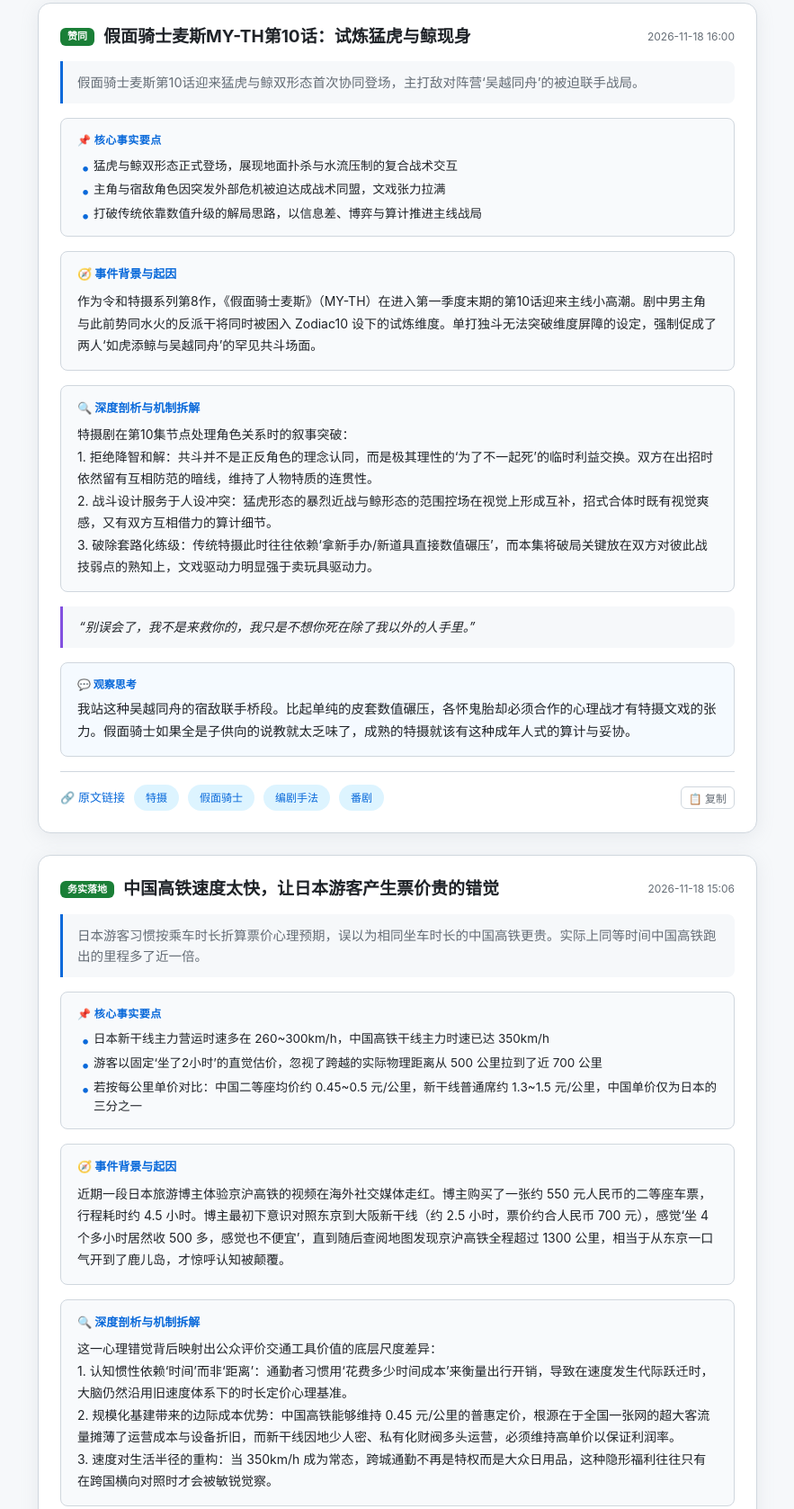
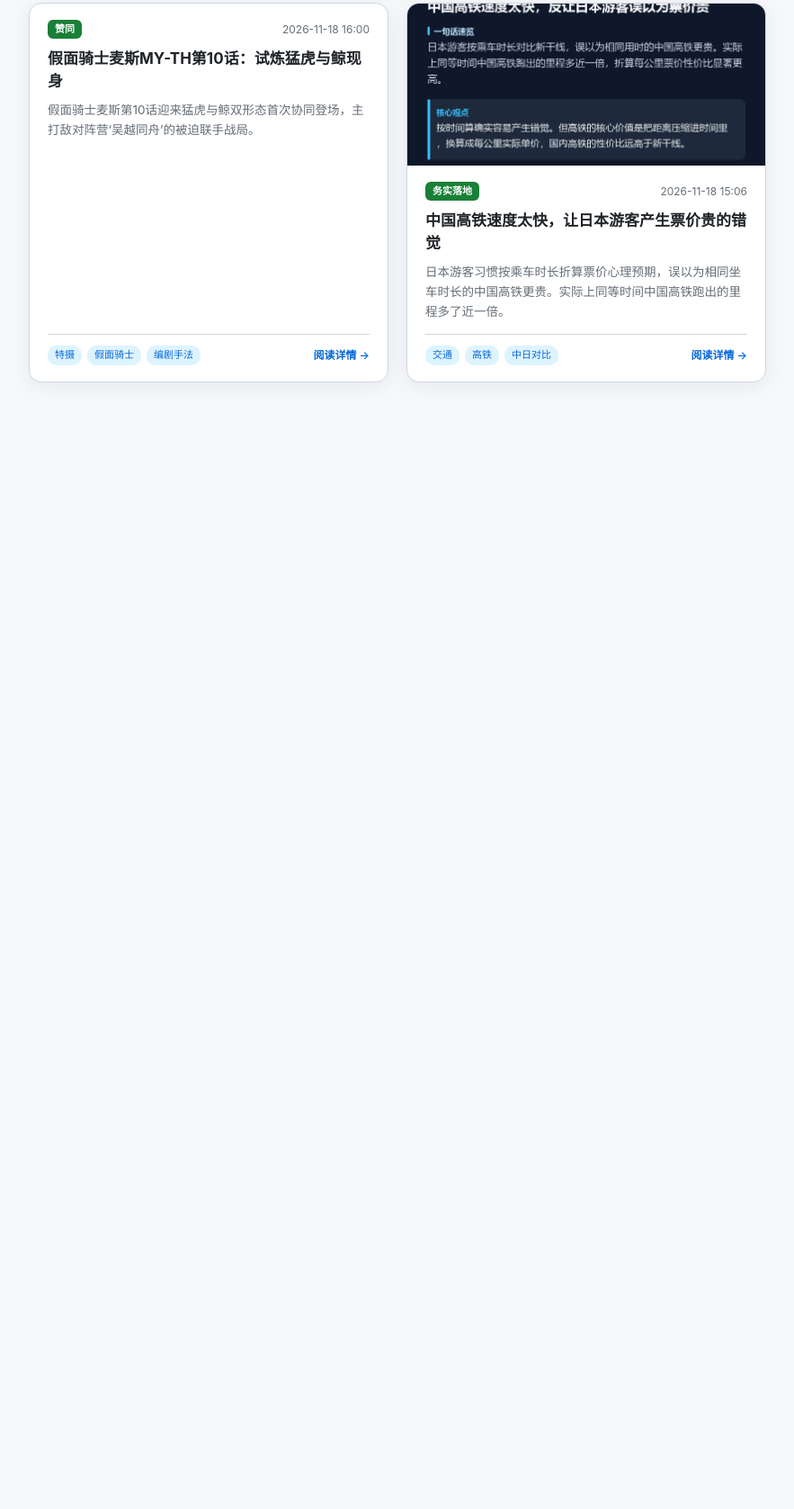
Before and after one commit to Try-different/material-archive, a plain HTML site: page index.html in a window 1280 px wide. Shown: the part 333-2010 px from the top of the page at 90% size, without its empty margins (198-1081 px from the left). After the commit the page ends 838 px from the top, so only its background shows below. Drawn offline with Linux system fonts and the light colour scheme.

Commit message:
feat: 实现卡片列表与独立详情页（点击卡片进入详情，支持浏览器返回与直链）

```diff
--- a/index.html
+++ b/index.html
@@ -20,7 +20,7 @@
   --tag-active-bg: #1f6feb;
   --tag-active-text: #ffffff;
   --quote-bg: rgba(88,166,255,0.06);
-  --section-bg: rgba(255,255,255,0.025);
+  --section-bg: rgba(255,255,255,0.03);
   --gradient-start: #58a6ff;
   --gradient-end: #bc8cff;
   --shadow: 0 4px 20px rgba(0,0,0,0.3);
@@ -78,7 +78,7 @@ header {
   padding: 14px 0;
 }
 .header-inner {
-  max-width: 840px; margin: 0 auto; padding: 0 20px;
+  max-width: 860px; margin: 0 auto; padding: 0 20px;
   display: flex; align-items: center; justify-content: space-between;
 }
 .site-title {
@@ -102,7 +102,7 @@ header {
 }
 .theme-btn:hover { border-color: var(--accent); }
 
-.container { max-width: 840px; margin: 0 auto; padding: 24px 20px 80px; }
+.container { max-width: 860px; margin: 0 auto; padding: 24px 20px 80px; }
 
 /* Dashboard banner */
 .dashboard {
@@ -165,38 +165,47 @@ header {
   font-weight: 600;
 }
 
-/* Feed Entries */
-.entry {
+/* List View Grid */
+.cards-grid {
+  display: grid;
+  grid-template-columns: repeat(auto-fill, minmax(360px, 1fr));
+  gap: 20px;
+}
+.card-item {
   background: var(--card-bg);
   border: 1px solid var(--border);
   border-radius: 14px;
-  padding: 24px;
-  margin-bottom: 24px;
+  overflow: hidden;
   box-shadow: var(--shadow);
-  transition: border-color 0.25s;
+  cursor: pointer;
+  display: flex; flex-direction: column;
+  transition: transform 0.2s, border-color 0.2s, box-shadow 0.2s;
 }
-.entry:hover {
+.card-item:hover {
+  transform: translateY(-3px);
   border-color: var(--card-hover-border);
+  box-shadow: 0 8px 24px rgba(0,0,0,0.18);
 }
-.entry-header {
-  display: flex; align-items: flex-start; justify-content: space-between;
-  margin-bottom: 14px; gap: 14px;
+.card-thumb-wrap {
+  width: 100%; height: 180px; background: var(--border);
+  position: relative; overflow: hidden;
 }
-.entry-title-wrap { display: flex; align-items: center; gap: 10px; flex: 1; flex-wrap: wrap; }
-.entry-title {
-  font-size: 19px; font-weight: 700; line-height: 1.4;
-  color: var(--text);
+.card-thumb {
+  width: 100%; height: 100%; object-fit: cover;
+  transition: transform 0.3s;
 }
-.entry-time {
-  font-size: 12px; color: var(--text-secondary);
-  white-space: nowrap; padding-top: 3px;
+.card-item:hover .card-thumb { transform: scale(1.03); }
+.card-body {
+  padding: 18px 20px; flex: 1; display: flex; flex-direction: column;
 }
-
+.card-header-meta {
+  display: flex; align-items: center; justify-content: space-between;
+  margin-bottom: 10px; gap: 8px;
+}
 .stance-badge {
   font-size: 11px; font-weight: 600;
   padding: 2px 8px; border-radius: 6px;
   color: #ffffff; display: inline-flex; align-items: center; gap: 4px;
-  line-height: 1.4;
 }
 .stance-agree { background: var(--stance-agree); }
 .stance-oppose { background: var(--stance-oppose); }
@@ -204,119 +213,149 @@ header {
 .stance-fun { background: var(--stance-fun); }
 .stance-default { background: var(--stance-default); }
 
-.entry-summary {
-  font-size: 14.5px; color: var(--text-secondary);
-  margin-bottom: 16px;
-  padding: 12px 16px;
-  background: var(--quote-bg);
-  border-left: 3px solid var(--accent);
-  border-radius: 0 8px 8px 0;
-  line-height: 1.6;
+.card-time { font-size: 12px; color: var(--text-secondary); }
+.card-title {
+  font-size: 17px; font-weight: 700; line-height: 1.45;
+  color: var(--text); margin-bottom: 10px;
+}
+.card-snippet {
+  font-size: 13.5px; color: var(--text-secondary);
+  line-height: 1.6; margin-bottom: 14px; flex: 1;
+  display: -webkit-box; -webkit-line-clamp: 3; -webkit-box-orient: vertical;
+  overflow: hidden;
+}
+.card-footer {
+  display: flex; align-items: center; justify-content: space-between;
+  padding-top: 12px; border-top: 1px solid var(--border);
+  font-size: 12px; color: var(--accent);
+}
+.card-tags { display: flex; gap: 6px; flex-wrap: wrap; }
+.card-tag {
+  background: var(--tag-bg); color: var(--tag-text);
+  padding: 2px 8px; border-radius: 10px; font-size: 11px;
+}
+.read-more-hint {
+  font-weight: 600; display: inline-flex; align-items: center; gap: 4px;
 }
 
-/* Bullet points (Takeaways) */
-.entry-points {
+/* Detail View Viewport */
+.detail-view {
+  display: none;
+  animation: fadeIn 0.25s ease-out;
+}
+.detail-view.active { display: block; }
+
+@keyframes fadeIn {
+  from { opacity: 0; transform: translateY(6px); }
+  to { opacity: 1; transform: translateY(0); }
+}
+
+.back-bar {
+  margin-bottom: 20px;
+}
+.back-btn {
+  background: var(--card-bg);
+  border: 1px solid var(--border);
+  color: var(--text);
+  border-radius: 8px;
+  padding: 8px 16px;
+  font-size: 13.5px; font-weight: 600;
+  cursor: pointer;
+  display: inline-flex; align-items: center; gap: 8px;
+  transition: all 0.2s;
+}
+.back-btn:hover { border-color: var(--accent); color: var(--accent); }
+
+.article-card {
+  background: var(--card-bg);
+  border: 1px solid var(--border);
+  border-radius: 16px;
+  padding: 32px;
+  box-shadow: var(--shadow);
+}
+.article-header {
+  margin-bottom: 24px; padding-bottom: 20px;
+  border-bottom: 1px solid var(--border);
+}
+.article-meta {
+  display: flex; align-items: center; gap: 12px;
+  margin-bottom: 14px; flex-wrap: wrap;
+}
+.article-title {
+  font-size: 26px; font-weight: 800; line-height: 1.4;
+  color: var(--text); margin-bottom: 14px;
+}
+.article-summary-lead {
+  font-size: 16px; line-height: 1.7; color: var(--text-secondary);
+  background: var(--quote-bg); padding: 14px 18px;
+  border-left: 4px solid var(--accent);
+  border-radius: 0 8px 8px 0;
+}
+
+.article-image-box {
+  margin: 24px 0; border-radius: 10px; overflow: hidden;
+  max-height: 520px; background: var(--border);
+}
+.article-image {
+  width: 100%; display: block; object-fit: cover;
+  cursor: zoom-in;
+}
+
+.detail-section {
+  margin: 24px 0; padding: 20px 22px;
   background: var(--section-bg);
-  border: 1px solid var(--border);
-  border-radius: 8px;
-  padding: 14px 18px;
-  margin-bottom: 16px;
+  border-radius: 10px; border: 1px solid var(--border);
 }
-.points-title {
-  font-size: 12px; font-weight: 700; color: var(--accent);
-  margin-bottom: 8px; letter-spacing: 0.5px;
+.detail-title {
+  font-size: 15px; font-weight: 700; color: var(--accent);
+  margin-bottom: 12px; display: flex; align-items: center; gap: 8px;
 }
+.detail-content {
+  font-size: 15px; line-height: 1.8; color: var(--text);
+  white-space: pre-line;
+}
+
 .points-list {
-  list-style: none; display: flex; flex-direction: column; gap: 6px;
+  list-style: none; display: flex; flex-direction: column; gap: 8px;
 }
 .points-list li {
-  font-size: 13.5px; line-height: 1.55; color: var(--text);
-  position: relative; padding-left: 18px;
+  font-size: 14.5px; line-height: 1.6; color: var(--text);
+  position: relative; padding-left: 20px;
 }
 .points-list li::before {
   content: "•"; position: absolute; left: 4px; top: -1px;
-  color: var(--accent); font-size: 18px;
-}
-
-/* Full direct sections */
-.detail-section {
-  margin-bottom: 16px;
-  padding: 14px 18px;
-  background: var(--section-bg);
-  border-radius: 8px;
-  border: 1px solid var(--border);
-}
-.detail-title {
-  font-size: 13px; font-weight: 700; color: var(--accent);
-  margin-bottom: 8px; display: flex; align-items: center; gap: 6px;
-}
-.detail-content {
-  font-size: 14px; line-height: 1.75; color: var(--text);
-  white-space: pre-line;
+  color: var(--accent); font-size: 20px;
 }
 
 .quote-box {
-  margin-bottom: 16px;
-  padding: 12px 18px;
-  border-left: 3px solid var(--gradient-end);
+  margin: 24px 0; padding: 16px 22px;
+  border-left: 4px solid var(--gradient-end);
   background: var(--quote-bg);
   border-radius: 0 8px 8px 0;
-  font-style: italic;
-  font-size: 14px; color: var(--text);
-  line-height: 1.6;
+  font-style: italic; font-size: 15px; line-height: 1.7;
 }
 
-.entry-comment-box {
-  margin: 16px 0;
-  padding: 14px 18px;
+.article-comment-box {
+  margin: 24px 0; padding: 20px 22px;
   background: rgba(88,166,255,0.06);
-  border-radius: 8px;
-  border: 1px solid var(--border);
+  border-radius: 10px; border: 1px solid var(--border);
 }
 .comment-label {
-  font-size: 12px; font-weight: 700; color: var(--accent);
-  margin-bottom: 6px; display: flex; align-items: center; gap: 6px;
+  font-size: 14px; font-weight: 700; color: var(--accent);
+  margin-bottom: 8px; display: flex; align-items: center; gap: 8px;
 }
-.entry-comment {
-  font-size: 14.5px; line-height: 1.7; color: var(--text);
+.article-comment {
+  font-size: 15.5px; line-height: 1.8; color: var(--text);
 }
 
-.entry-image-box {
-  position: relative; margin: 16px 0; border-radius: 8px; overflow: hidden;
-  max-height: 480px; background: var(--border);
+.article-footer-bar {
+  display: flex; align-items: center; justify-content: space-between;
+  margin-top: 32px; padding-top: 20px;
+  border-top: 1px solid var(--border);
+  flex-wrap: wrap; gap: 14px;
 }
-.entry-image {
-  width: 100%; display: block; object-fit: cover;
-  border-radius: 8px; cursor: zoom-in;
-  transition: opacity 0.2s;
-}
-.entry-image:hover { opacity: 0.95; }
-
-.entry-footer {
-  display: flex; align-items: center; justify-content: space-between;
-  flex-wrap: wrap; gap: 12px;
-  padding-top: 14px;
-  border-top: 1px solid var(--border);
-  font-size: 13px;
-}
-.footer-left { display: flex; align-items: center; gap: 10px; flex-wrap: wrap; }
-.footer-right { display: flex; align-items: center; gap: 10px; }
-.entry-source {
-  color: var(--accent); text-decoration: none;
-  display: inline-flex; align-items: center; gap: 4px; font-size: 13px;
-}
-.entry-source:hover { text-decoration: underline; }
-.copy-btn {
-  background: none; border: 1px solid var(--border);
-  color: var(--text-secondary); border-radius: 6px;
-  padding: 3px 8px; font-size: 12px; cursor: pointer;
-  display: inline-flex; align-items: center; gap: 4px;
-  transition: all 0.2s;
-}
-.copy-btn:hover { color: var(--text); border-color: var(--text); }
 
 .empty-state { text-align: center; padding: 80px 20px; color: var(--text-secondary); }
-.empty-state p { font-size: 15px; }
 
 /* Lightbox Modal */
 .lightbox {
@@ -344,9 +383,10 @@ header {
 }
 .toast.show { opacity: 1; transform: translateY(0); }
 
-@media (max-width: 600px) {
-  .entry { padding: 18px; }
-  .entry-title { font-size: 17px; }
+@media (max-width: 680px) {
+  .cards-grid { grid-template-columns: 1fr; }
+  .article-card { padding: 20px 18px; }
+  .article-title { font-size: 20px; }
   .dashboard { grid-template-columns: 1fr 1fr; }
 }
 </style>
@@ -355,7 +395,7 @@ header {
 
 <header>
   <div class="header-inner">
-    <div class="site-title" onclick="resetFilters()">📡 素材归档站</div>
+    <div class="site-title" onclick="goHome()">📡 素材归档站</div>
     <div class="header-actions">
       <button class="theme-btn" id="themeToggle" onclick="toggleTheme()">🌓 切换主题</button>
     </div>
@@ -363,6 +403,8 @@ header {
 </header>
 
 <div class="container">
+  <!-- LIST VIEW -->
+  <div id="listView">
     <!-- Metrics Dashboard -->
     <div class="dashboard">
       <div class="metric-card">
@@ -389,8 +431,17 @@ header {
       <div class="tag-list" id="tagList"></div>
     </div>
 
-  <!-- Feed -->
-  <div id="feed"></div>
+    <!-- Cards Grid -->
+    <div class="cards-grid" id="cardsGrid"></div>
+  </div>
+
+  <!-- DETAIL VIEW -->
+  <div class="detail-view" id="detailView">
+    <div class="back-bar">
+      <button class="back-btn" onclick="goHome()">← 返回列表</button>
+    </div>
+    <article class="article-card" id="articleCard"></article>
+  </div>
 </div>
 
 <!-- Lightbox Modal -->
@@ -442,10 +493,10 @@ function showToast(text) {
   setTimeout(() => t.classList.remove('show'), 2000);
 }
 
-function copyText(title, comment, source) {
-  const content = `${title}\n\n${comment}${source ? '\n出处: ' + source : ''}`;
-  navigator.clipboard.writeText(content).then(() => {
-    showToast('卡片内容已复制');
+function copyArticle(title, url) {
+  const text = `${title}\n${url || window.location.href}`;
+  navigator.clipboard.writeText(text).then(() => {
+    showToast('文章链接已复制');
   }).catch(() => {
     showToast('复制失败');
   });
@@ -460,30 +511,121 @@ function getStanceClass(stance) {
   return 'stance-default';
 }
 
-function renderEntry(e) {
-  const tags = e.tags || [];
-  const points = e.points || [];
+function openLightbox(src) {
+  document.getElementById('lightboxImg').src = src;
+  document.getElementById('lightbox').classList.add('active');
+}
+
+// Router
+function route() {
+  const hash = window.location.hash;
+  const match = hash.match(/^#\/entry\/(.+)$/);
+  if (match) {
+    const entryId = match[1];
+    showDetail(entryId);
+  } else {
+    showList();
+  }
+}
+window.addEventListener('hashchange', route);
+
+function goHome() {
+  window.location.hash = '#/';
+}
+
+function openEntry(id) {
+  window.location.hash = '#/entry/' + id;
+  window.scrollTo({ top: 0, behavior: 'smooth' });
+}
+
+function showList() {
+  document.getElementById('listView').style.display = 'block';
+  document.getElementById('detailView').classList.remove('active');
+  renderList(document.getElementById('searchBox').value);
+}
+
+function showDetail(id) {
+  const entry = allEntries.find(e => String(e.id) === String(id));
+  if (!entry) {
+    goHome();
+    return;
+  }
+  document.getElementById('listView').style.display = 'none';
+  const detailView = document.getElementById('detailView');
+  detailView.classList.add('active');
+  renderDetail(entry);
+}
+
+function renderCardItem(e) {
   const stance = e.stance || '观察';
   const stanceClass = getStanceClass(stance);
+  const tags = (e.tags || []).slice(0, 3);
 
-  let html = `<div class="entry" data-id="${e.id}">`;
+  let html = `<div class="card-item" onclick="openEntry('${e.id}')">`;
 
-  html += `<div class="entry-header">`;
-  html += `<div class="entry-title-wrap">`;
+  if (e.image) {
+    html += `<div class="card-thumb-wrap">`;
+    html += `<img class="card-thumb" src="${escapeHtml(e.image)}" alt="${escapeHtml(e.title)}" loading="lazy" onerror="this.parentElement.style.display='none'">`;
+    html += `</div>`;
+  }
+
+  html += `<div class="card-body">`;
+  html += `<div class="card-header-meta">`;
   html += `<span class="stance-badge ${stanceClass}">${escapeHtml(stance)}</span>`;
-  html += `<div class="entry-title">${escapeHtml(e.title)}</div>`;
-  html += `</div>`;
-  html += `<div class="entry-time">${formatTime(e.time)}</div>`;
+  html += `<span class="card-time">${formatTime(e.time)}</span>`;
   html += `</div>`;
 
-  if (e.summary) {
-    html += `<div class="entry-summary">${escapeHtml(e.summary)}</div>`;
+  html += `<div class="card-title">${escapeHtml(e.title)}</div>`;
+  html += `<div class="card-snippet">${escapeHtml(e.summary || e.comment || '')}</div>`;
+
+  html += `<div class="card-footer">`;
+  html += `<div class="card-tags">`;
+  tags.forEach(t => {
+    html += `<span class="card-tag">${escapeHtml(t)}</span>`;
+  });
+  html += `</div>`;
+  html += `<span class="read-more-hint">阅读详情 →</span>`;
+  html += `</div>`;
+
+  html += `</div></div>`;
+  return html;
 }
 
-  // Key Points
+function renderDetail(e) {
+  const stance = e.stance || '观察';
+  const stanceClass = getStanceClass(stance);
+  const points = e.points || [];
+  const tags = e.tags || [];
+
+  let html = '';
+
+  html += `<div class="article-header">`;
+  html += `<div class="article-meta">`;
+  html += `<span class="stance-badge ${stanceClass}" style="font-size:12px; padding:3px 10px;">${escapeHtml(stance)}</span>`;
+  html += `<span style="font-size:13px; color:var(--text-secondary);">${formatTime(e.time)}</span>`;
+  tags.forEach(t => {
+    html += `<span class="card-tag" style="font-size:12px; padding:3px 10px;">${escapeHtml(t)}</span>`;
+  });
+  html += `</div>`;
+
+  html += `<h1 class="article-title">${escapeHtml(e.title)}</h1>`;
+
+  if (e.summary) {
+    html += `<div class="article-summary-lead">${escapeHtml(e.summary)}</div>`;
+  }
+  html += `</div>`;
+
+  // Cover image
+  if (e.image) {
+    html += `<div class="article-image-box">`;
+    html += `<img class="article-image" src="${escapeHtml(e.image)}" alt="${escapeHtml(e.title)}" onclick="openLightbox(this.src)">`;
+    html += `</div>`;
+  }
+
+  // Key points
   if (points.length > 0) {
-    html += `<div class="entry-points">`;
-    html += `<div class="points-title">📌 核心事实要点</div>`;
+    html += `<div class="detail-section">`;
+    html += `<div class="detail-title">📌 核心事实要点</div>`;
     html += `<ul class="points-list">`;
     points.forEach(p => {
       html += `<li>${escapeHtml(p)}</li>`;
@@ -509,46 +651,28 @@ function renderEntry(e) {
 
   // Quote
   if (e.quote) {
-    html += `<div class="quote-box">`;
-    html += `${escapeHtml(e.quote)}`;
+    html += `<div class="quote-box">${escapeHtml(e.quote)}</div>`;
+  }
+
+  // Commentary
+  if (e.comment) {
+    html += `<div class="article-comment-box">`;
+    html += `<div class="comment-label">💬 观察思考</div>`;
+    html += `<div class="article-comment">${escapeHtml(e.comment).replace(/\n/g, '<br>')}</div>`;
     html += `</div>`;
   }
 
-  // Image
-  if (e.image) {
-    html += `<div class="entry-image-box">`;
-    html += `<img class="entry-image" src="${escapeHtml(e.image)}" alt="${escapeHtml(e.title)}" loading="lazy" onerror="this.parentElement.style.display='none'" onclick="openLightbox(this.src)">`;
+  // Footer Actions
+  html += `<div class="article-footer-bar">`;
+  html += `<div>`;
+  if (e.source) {
+    html += `<a class="entry-source" href="${escapeHtml(e.source)}" target="_blank" rel="noopener">🔗 阅读原文出处</a>`;
+  }
   html += `</div>`;
-  }
-
-  // Comment / Take
-  if (e.comment) {
-    html += `<div class="entry-comment-box">`;
-    html += `<div class="comment-label">💬 观察思考</div>`;
-    html += `<div class="entry-comment">${escapeHtml(e.comment).replace(/\n/g, '<br>')}</div>`;
-    html += `</div>`;
-  }
-
-  html += `<div class="entry-footer">`;
-  html += `<div class="footer-left">`;
-  if (e.source) {
-    html += `<a class="entry-source" href="${escapeHtml(e.source)}" target="_blank" rel="noopener">🔗 原文链接</a>`;
-  }
-  tags.forEach(t => {
-    html += `<span class="tag-pill ${activeTag === t ? 'active' : ''}" onclick="selectTag('${escapeHtml(t)}')">${escapeHtml(t)}</span>`;
-  });
+  html += `<button class="back-btn" onclick="copyArticle('${escapeHtml(e.title)}')">📋 分享链接</button>`;
   html += `</div>`;
 
-  html += `<div class="footer-right">`;
-  html += `<button class="copy-btn" onclick="copyText('${escapeHtml(e.title)}', '${escapeHtml(e.comment || '')}', '${escapeHtml(e.source || '')}')">📋 复制</button>`;
-  html += `</div>`;
-  html += `</div></div>`;
-  return html;
-}
-
-function openLightbox(src) {
-  document.getElementById('lightboxImg').src = src;
-  document.getElementById('lightbox').classList.add('active');
+  document.getElementById('articleCard').innerHTML = html;
 }
 
 function selectTag(t) {
@@ -558,14 +682,15 @@ function selectTag(t) {
     activeTag = t;
   }
   renderTagList();
-  renderAll(document.getElementById('searchBox').value);
+  renderList(document.getElementById('searchBox').value);
 }
 
 function resetFilters() {
   activeTag = null;
   document.getElementById('searchBox').value = '';
   renderTagList();
-  renderAll();
+  renderList();
+  goHome();
 }
 
 function renderTagList() {
@@ -614,11 +739,11 @@ async function loadEntries() {
   }
   updateMetrics();
   renderTagList();
-  renderAll(document.getElementById('searchBox').value);
+  route();
 }
 
-function renderAll(query) {
-  const feed = document.getElementById('feed');
+function renderList(query) {
+  const grid = document.getElementById('cardsGrid');
   const q = (query || '').toLowerCase().trim();
 
   let filtered = allEntries;
@@ -642,17 +767,17 @@ function renderAll(query) {
   }
 
   if (filtered.length === 0) {
-    feed.innerHTML = '<div class="empty-state"><p>' +
+    grid.innerHTML = '<div class="empty-state" style="grid-column: 1/-1;"><p>' +
       (q || activeTag ? '未找到符合条件的素材条目' : '归档站暂无素材') + '</p></div>';
     return;
   }
 
   const sorted = [...filtered].sort((a,b) => new Date(b.time) - new Date(a.time));
-  feed.innerHTML = sorted.map(renderEntry).join('');
+  grid.innerHTML = sorted.map(renderCardItem).join('');
 }
 
 document.getElementById('searchBox').addEventListener('input', function() {
-  renderAll(this.value);
+  renderList(this.value);
 });
 
 loadEntries();
```
Lines whose indentation alone changed are shown as unchanged.
